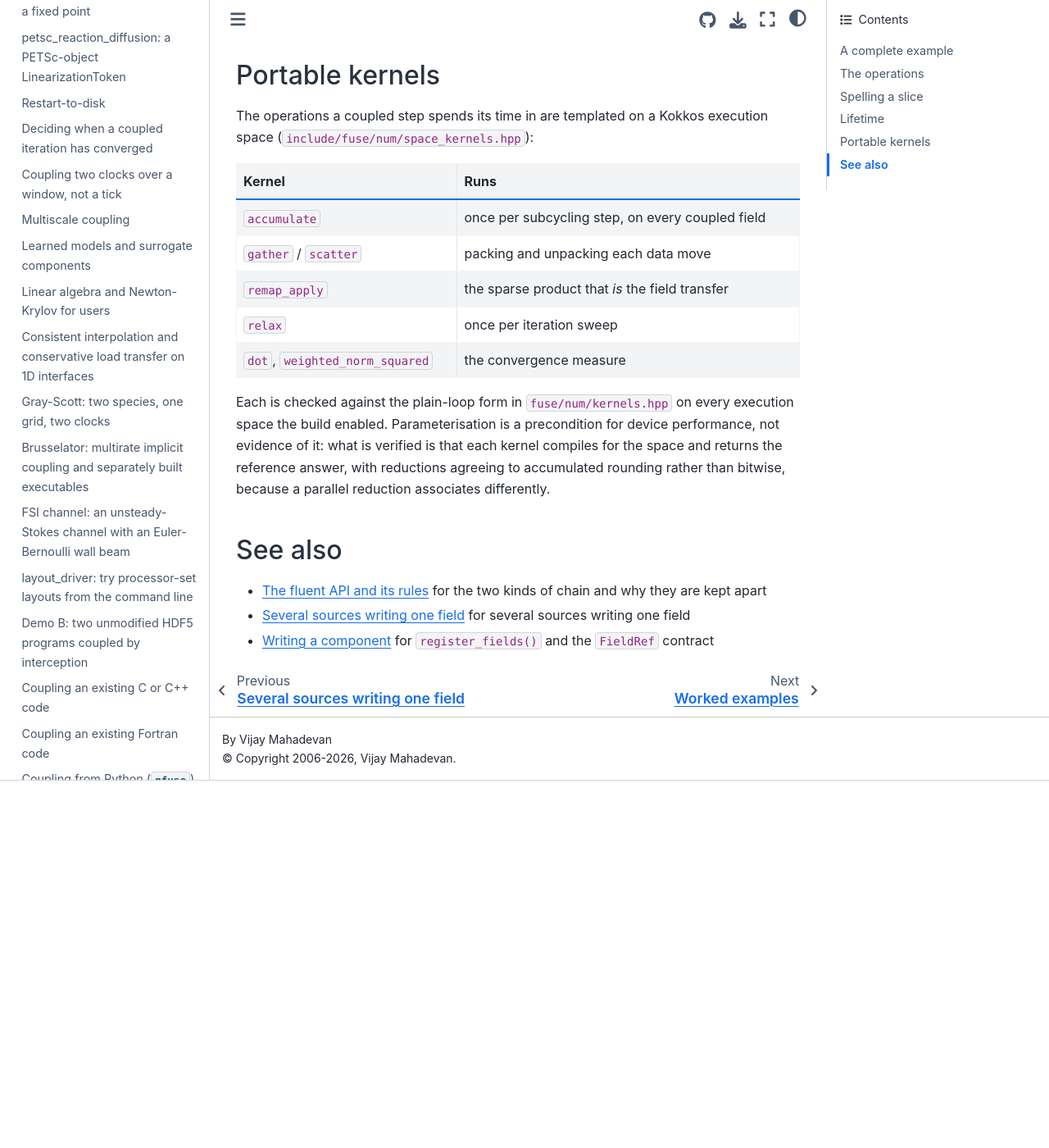
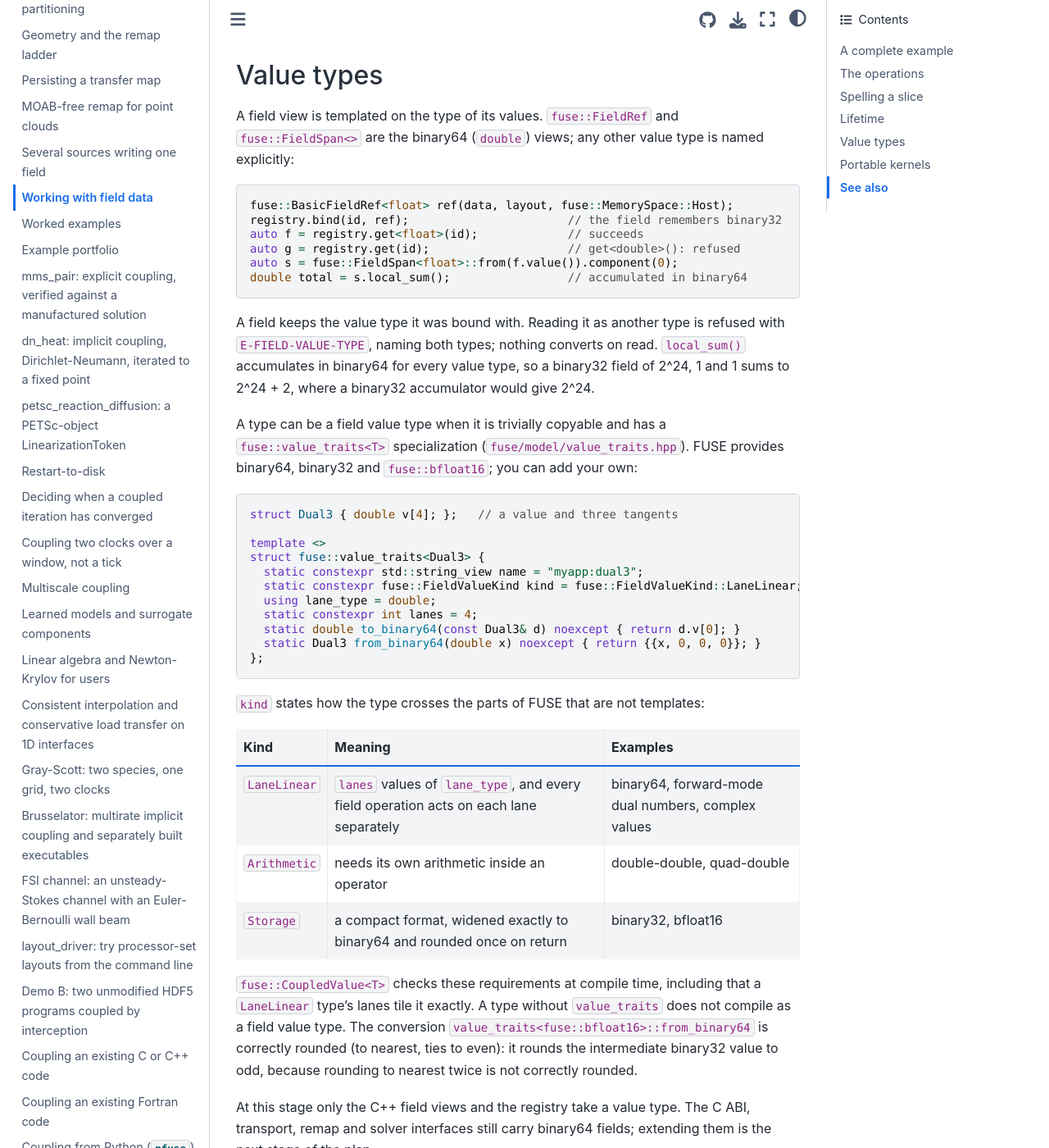
Before and after one commit to vijaysm/fuse, a Sphinx documentation site: the page built from docs/user/field-pipeline.md, in a window 1280 px wide and 1400 px high, scrolled down 4936 px. Shown: the whole window at 82% size. Built offline with Sphinx 7.4.7 and the Sphinx Book theme 1.1.4, drawn with Linux system fonts in a browser that asks for light colours; pages that are not in the unit, such as notebooks, are missing from menus; before the commit the page ends 5888 px from its top, so only the background shows below that; some of the changed text lies outside the part shown.

Commit message:
Document field value types
Describe typed field views, the registry's refusal of mismatched reads, value_traits for user types, and the three kinds.

````diff
--- a/docs/user/field-pipeline.md
+++ b/docs/user/field-pipeline.md
@@ -197,6 +197,64 @@ graph-authoring types (`CouplingGraph`, `ChannelBuilder`) have none; the two
 kinds of chain never mix. [](fluent-api.md) explains the distinction.
 :::
 
+## Value types
+
+A field view is templated on the type of its values. `fuse::FieldRef` and
+`fuse::FieldSpan<>` are the binary64 (`double`) views; any other value type is
+named explicitly:
+
+```cpp
+fuse::BasicFieldRef<float> ref(data, layout, fuse::MemorySpace::Host);
+registry.bind(id, ref);                       // the field remembers binary32
+auto f = registry.get<float>(id);             // succeeds
+auto g = registry.get(id);                    // get<double>(): refused
+auto s = fuse::FieldSpan<float>::from(f.value()).component(0);
+double total = s.local_sum();                 // accumulated in binary64
+```
+
+A field keeps the value type it was bound with. Reading it as another type is
+refused with `E-FIELD-VALUE-TYPE`, naming both types; nothing converts on
+read. `local_sum()` accumulates in binary64 for every value type, so a binary32
+field of 2^24, 1 and 1 sums to 2^24 + 2, where a binary32 accumulator would
+give 2^24.
+
+A type can be a field value type when it is trivially copyable and has a
+`fuse::value_traits<T>` specialization (`fuse/model/value_traits.hpp`). FUSE
+provides binary64, binary32 and `fuse::bfloat16`; you can add your own:
+
+```cpp
+struct Dual3 { double v[4]; };   // a value and three tangents
+
+template <>
+struct fuse::value_traits<Dual3> {
+  static constexpr std::string_view name = "myapp:dual3";
+  static constexpr fuse::FieldValueKind kind = fuse::FieldValueKind::LaneLinear;
+  using lane_type = double;
+  static constexpr int lanes = 4;
+  static double to_binary64(const Dual3& d) noexcept { return d.v[0]; }
+  static Dual3 from_binary64(double x) noexcept { return {{x, 0, 0, 0}}; }
+};
+```
+
+`kind` states how the type crosses the parts of FUSE that are not templates:
+
+| Kind | Meaning | Examples |
+|---|---|---|
+| `LaneLinear` | `lanes` values of `lane_type`, and every field operation acts on each lane separately | binary64, forward-mode dual numbers, complex values |
+| `Arithmetic` | needs its own arithmetic inside an operator | double-double, quad-double |
+| `Storage` | a compact format, widened exactly to binary64 and rounded once on return | binary32, bfloat16 |
+
+`fuse::CoupledValue<T>` checks these requirements at compile time, including
+that a `LaneLinear` type's lanes tile it exactly. A type without
+`value_traits` does not compile as a field value type. The conversion
+`value_traits<fuse::bfloat16>::from_binary64` is correctly rounded (to
+nearest, ties to even): it rounds the intermediate binary32 value to odd,
+because rounding to nearest twice is not correctly rounded.
+
+At this stage only the C++ field views and the registry take a value type. The
+C ABI, transport, remap and solver interfaces still carry binary64 fields;
+extending them is the next stage of the plan.
+
 ## Portable kernels
 
 The operations a coupled step spends its time in are templated on a Kokkos
````
